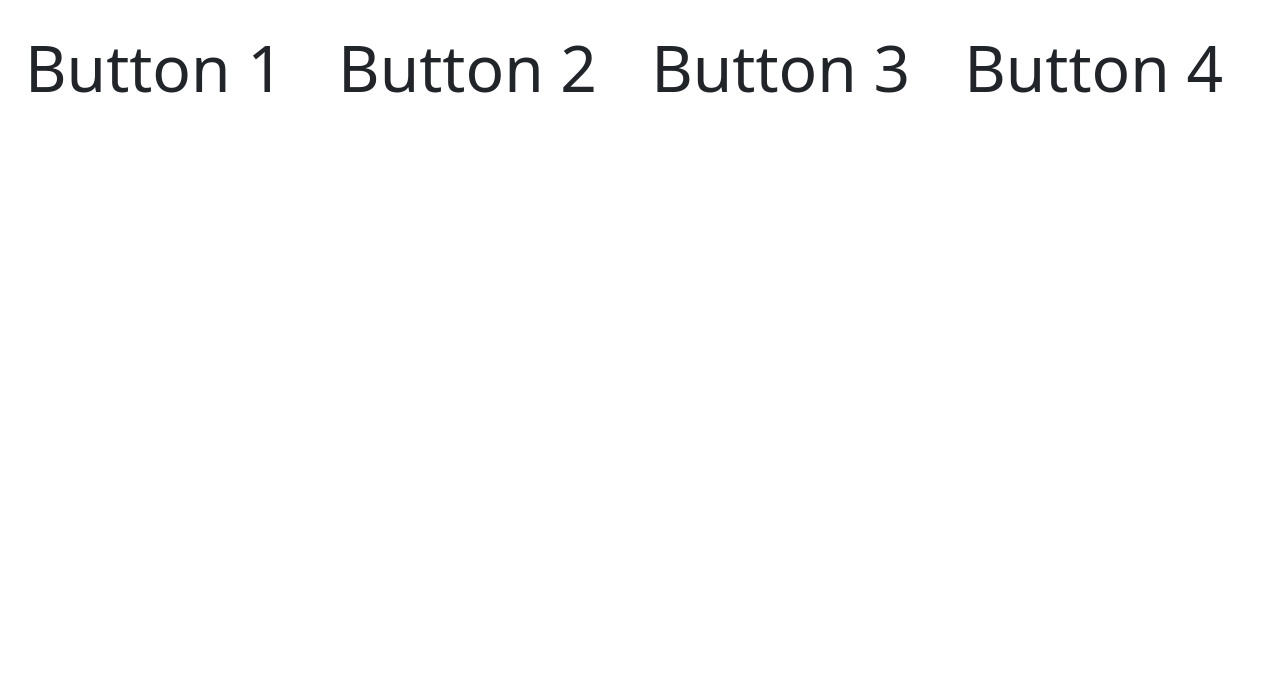
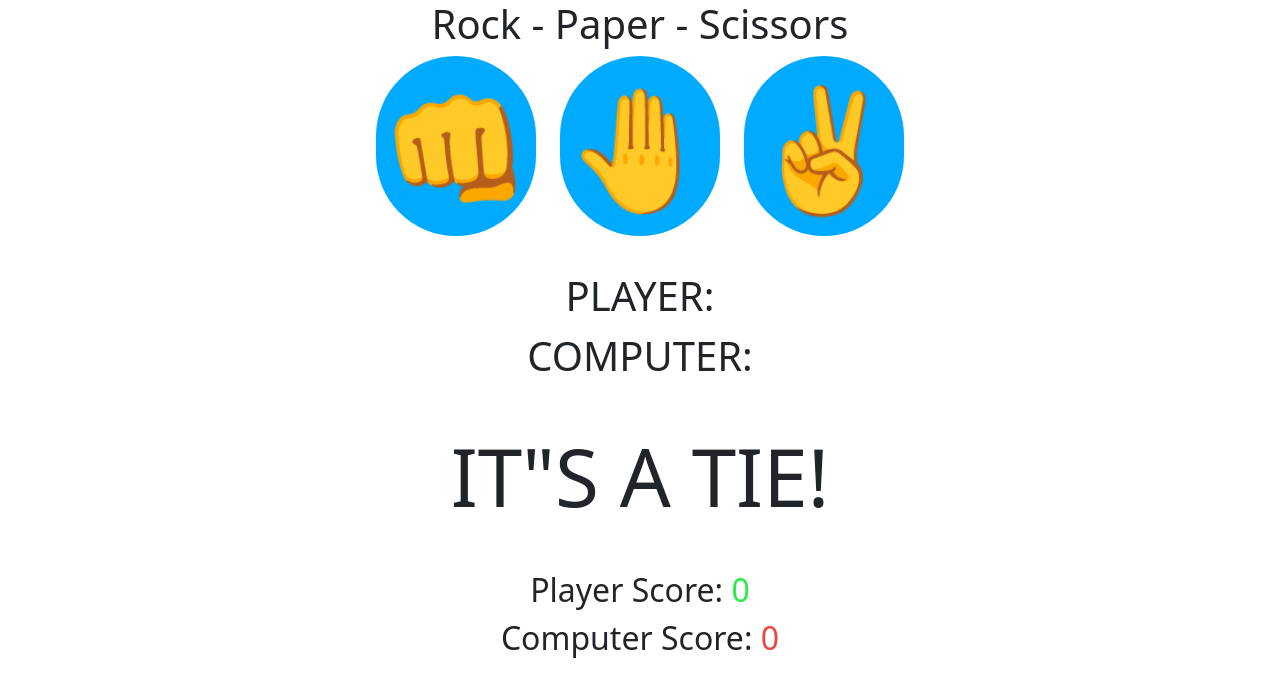
Before and after one commit to moamenFathy/js-basics, a plain HTML site: page index.html in a window 1280 px wide. Drawn offline with nearby package versions, Linux system fonts and the light colour scheme.

Commit message:
Feat: Rock - Paper - Scissors

```diff
--- a/dom.js
+++ b/dom.js
@@ -426,3 +426,55 @@
 //     event.target.classList.replace("enabled", "disabled");
 //   });
 // });
+
+//? ROCK PAPER SCISSORS
+
+const choices = ["rock", "paper", "scissors"];
+const playerDisplay = document.getElementById("playerDisplay");
+const computerDisplay = document.getElementById("computerDisplay");
+const resultDisplay = document.getElementById("resultDisplay");
+const playerScoreDisplay = document.getElementById("playerScoreDisplay");
+const computerScoreDisplay = document.getElementById("computerScoreDisplay");
+let playerScore = 0;
+let computerScore = 0;
+
+function playGame(playerChoice) {
+  const computerChoice = choices[Math.floor(Math.random() * 3)];
+  let result = "";
+
+  if (playerChoice === computerChoice) {
+    result = "IT's A TIE!"
+  }
+  else {
+    switch(playerChoice) {
+      case "rock":
+        result = (computerChoice === "scissors") ? "YOU WIN!" : "YOU LOSE!";
+        break;
+      case "paper":
+        result = (computerChoice === "rock") ? "YOU WIN!" : "YOU LOSE!";
+        break;
+      case "scissors":
+        result = (computerChoice === "paper") ? "YOU WIN!" : "YOU LOSE!";
+        break;
+    }
+  }
+
+  playerDisplay.textContent = `PLAYER: ${playerChoice}`;
+  computerDisplay.textContent = `computer: ${computerChoice}`;
+  resultDisplay.textContent = result;
+
+  resultDisplay.classList.remove("greenText", "redText");
+
+  switch(result) {
+    case "YOU WIN!":
+      resultDisplay.classList.add("greenText");
+      playerScore++;
+      playerScoreDisplay.textContent = playerScore;
+      break;
+    case "YOU LOSE!":
+      resultDisplay.classList.add("redText");
+      computerScore ++;
+      computerScoreDisplay.textContent = computerScore;
+      break;
+  }
+}
--- a/index.html
+++ b/index.html
@@ -126,11 +126,31 @@
 
   <!-- TEST -->
     <!-- <button id="myButton"> My Button </button> -->
-    <button class="myButtons"> Button 1</button>
+    <!-- <button class="myButtons"> Button 1</button>
     <button class="myButtons"> Button 2</button>
     <button class="myButtons"> Button 3</button>
-    <button class="myButtons"> Button 4</button>
+    <button class="myButtons"> Button 4</button> -->
   <!-- TEST -->
+
+  <h1>Rock - Paper - Scissors</h1>
+
+  <div class="choices">
+    <button onclick="playGame('rock')">👊</button>
+    <button onclick="playGame('paper')">🤚</button>
+    <button onclick="playGame('scissors')">✌️</button>
+  </div>
+
+  <div id="playerDisplay"> PLAYER: </div>
+  <div id="computerDisplay"> COMPUTER: </div>
+  <div id="resultDisplay"> IT"S A TIE! </div>
+
+  <div class="scoreDisplay"> Player Score:
+    <span id="playerScoreDisplay">0</span>
+  </div>
+
+  <div class="scoreDisplay"> Computer Score:
+    <span id="computerScoreDisplay">0</span>
+  </div>
 
   <script src="hi.js"></script>
   <script src="test.js"></script>
--- a/style.css
+++ b/style.css
@@ -182,7 +182,7 @@ ul {
   padding: 10px 15px;
 } */
 
-.myButtons {
+/* .myButtons {
   font-size: 4rem;
   margin: 10px;
   border: none;
@@ -205,6 +205,59 @@ ul {
   color: hsla(0, 0%, 80%);
 }
 
-/* #myH1 {
+#myH1 {
   font-size: 5rem;
  } */
+
+body {
+  font-family: arial, sans-serif;
+  font-weight: bold;
+  margin: 0;
+  display: flex;
+  flex-direction: column;
+  align-items: center;
+}
+
+h1 {
+  font-size: 3.5rem;
+  color: hsl(0, 0%, 20%);
+}
+
+.choices {
+  margin-bottom: 30px;
+}
+
+.choices button {
+  font-size: 7.5rem;
+  min-width: 160px;
+  margin: 0 10px;
+  border-radius: 250px;
+  background-color: hsl(200, 100%, 50%);
+  cursor: pointer;
+  transition: background-color 0.5 ease;
+}
+
+.choices button:hover {
+  background-color: hsl(200, 100%, 70%);
+}
+
+#playerDisplay, #computerDisplay {
+  font-size: 2.5rem;
+}
+
+#resultDisplay {
+  font-size: 5rem;
+  margin: 30px 0;
+}
+
+.greenText, #playerScoreDisplay {
+  color: hsl(130, 84%, 54%);
+}
+
+.redText, #computerScoreDisplay {
+  color: hsl(0, 84%, 60%);
+}
+
+.scoreDisplay {
+  font-size: 2rem;
+}
--- a/test.js
+++ b/test.js
@@ -181,37 +181,37 @@
 //   if (event.target.classList.contains("disabled")) myButton.textContent += "😂";
 // });
 
-let myButtons = document.querySelectorAll(".myButtons");
+// let myButtons = document.querySelectorAll(".myButtons");
 
-myButtons.forEach(button => {
-  button.addEventListener("click", event => {
-    if (button.classList.contains("enabled")) button.classList.toggle("disabled");
-  });
-});
+// myButtons.forEach(button => {
+//   button.addEventListener("click", event => {
+//     if (button.classList.contains("enabled")) button.classList.toggle("disabled");
+//   });
+// });
 
-myButtons.forEach(button => {
-  button.addEventListener("click", event => {
-    button.classList.add("enabled");
-  });
-});
+// myButtons.forEach(button => {
+//   button.addEventListener("click", event => {
+//     button.classList.add("enabled");
+//   });
+// });
 
-myButtons.forEach(button => {
-  button.addEventListener("mouseover", event => {
-    event.target.classList.toggle("hover");
-  });
-});
+// myButtons.forEach(button => {
+//   button.addEventListener("mouseover", event => {
+//     event.target.classList.toggle("hover");
+//   });
+// });
 
-myButtons.forEach(button => {
-  button.addEventListener("mouseout", event => {
-    event.target.classList.toggle("hover");
-  });
-});
+// myButtons.forEach(button => {
+//   button.addEventListener("mouseout", event => {
+//     event.target.classList.toggle("hover");
+//   });
+// });
 
-myButtons.forEach(button => {
-  button.addEventListener("click", event => {
-    if (button.classList.contains("disabled")) button.textContent += "🐦‍🔥";
-  })
-})
+// myButtons.forEach(button => {
+//   button.addEventListener("click", event => {
+//     if (button.classList.contains("disabled")) button.textContent += "🐦‍🔥";
+//   });
+// });
 
 // myButtons.forEach(button => {
 //   button.addEventListener("click", event => {
```
